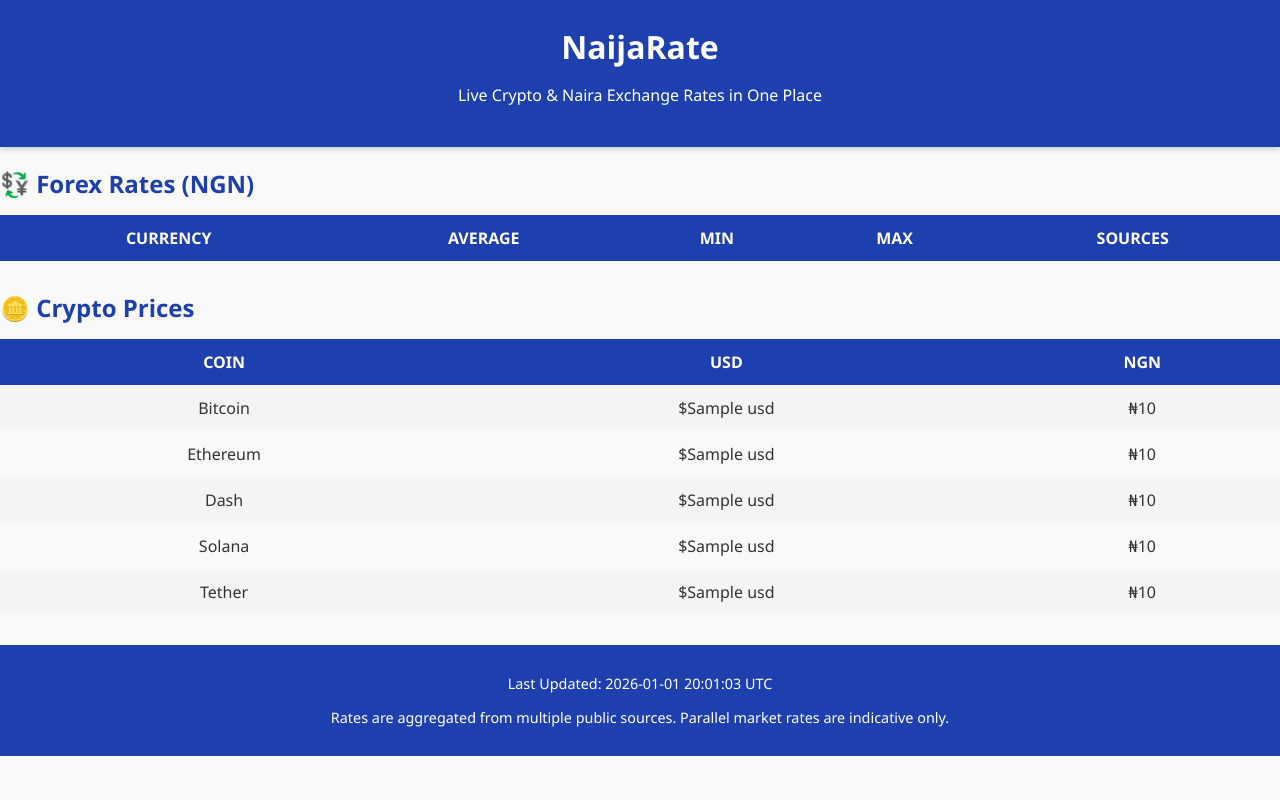
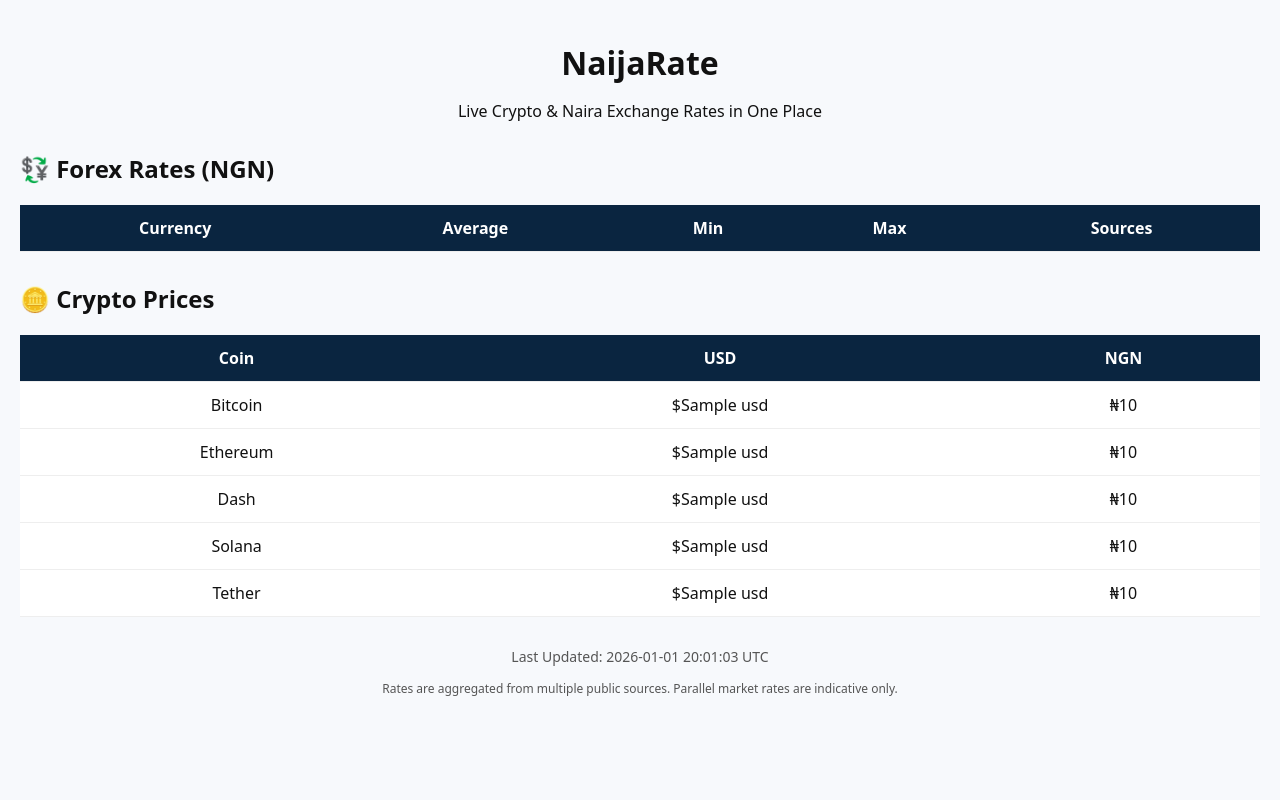
Before and after one commit to Goodguyy/naijarate, a FastAPI app: page / in a window 1280 px wide. Run offline with FastAPI, Linux system fonts and the light colour scheme; lists and menus that the app fills with data are empty.

Commit message:
Update styles.css

```diff
--- a/sources/static/styles.css
+++ b/sources/static/styles.css
@@ -1,109 +1,45 @@
-/* Global Styles */
 body {
-    font-family: 'Segoe UI', Tahoma, Geneva, Verdana, sans-serif;
-    background-color: #f9f9f9;
+    font-family: system-ui, sans-serif;
+    background: #f7f9fc;
     margin: 0;
-    padding: 0;
-    color: #333;
+    padding: 20px;
+    color: #111;
 }
 
-a {
-    text-decoration: none;
-    color: inherit;
+header {
+    text-align: center;
+    margin-bottom: 30px;
 }
 
-/* Header */
-header {
-    background-color: #1E40AF;
-    color: #fff;
-    padding: 25px 15px;
-    text-align: center;
-    box-shadow: 0 2px 6px rgba(0,0,0,0.2);
+h1 {
+    margin-bottom: 5px;
 }
 
-header h1 {
-    margin: 0;
-    font-size: 2em;
-}
-
-/* Footer */
-footer {
-    background-color: #1E40AF;
-    color: #fff;
-    padding: 15px;
-    text-align: center;
-    font-size: 0.9em;
-    margin-top: 30px;
-}
-
-/* Main content */
-main {
-    max-width: 1000px;
-    margin: 20px auto;
-    padding: 25px;
-    background-color: #fff;
-    border-radius: 10px;
-    box-shadow: 0 0 15px rgba(0,0,0,0.05);
-}
-
-/* Section Titles */
-h2 {
-    color: #1E40AF;
-    margin-bottom: 15px;
-}
-
-/* Tables */
 table {
     width: 100%;
     border-collapse: collapse;
+    background: #fff;
     margin-bottom: 30px;
 }
 
 th, td {
-    padding: 12px 10px;
+    padding: 12px;
+    border-bottom: 1px solid #eee;
     text-align: center;
 }
 
 th {
-    background-color: #1E40AF;
+    background: #0a2540;
     color: #fff;
-    font-weight: 600;
-    text-transform: uppercase;
 }
 
-tr:nth-child(even) {
-    background-color: #f4f4f4;
+footer {
+    text-align: center;
+    font-size: 14px;
+    color: #555;
 }
 
-tr:hover {
-    background-color: #e0e7ff;
-    transition: 0.3s;
+.disclaimer {
+    font-size: 12px;
+    margin-top: 10px;
 }
-
-/* Last Updated */
-.updated {
-    text-align: right;
-    font-size: 0.85em;
-    color: #555;
-    margin-bottom: 15px;
-}
-
-/* Responsive */
-@media (max-width: 768px) {
-    body {
-        font-size: 14px;
-    }
-
-    header h1 {
-        font-size: 1.5em;
-    }
-
-    th, td {
-        padding: 10px 5px;
-    }
-
-    main {
-        padding: 15px;
-        margin: 15px;
-    }
-}
```
